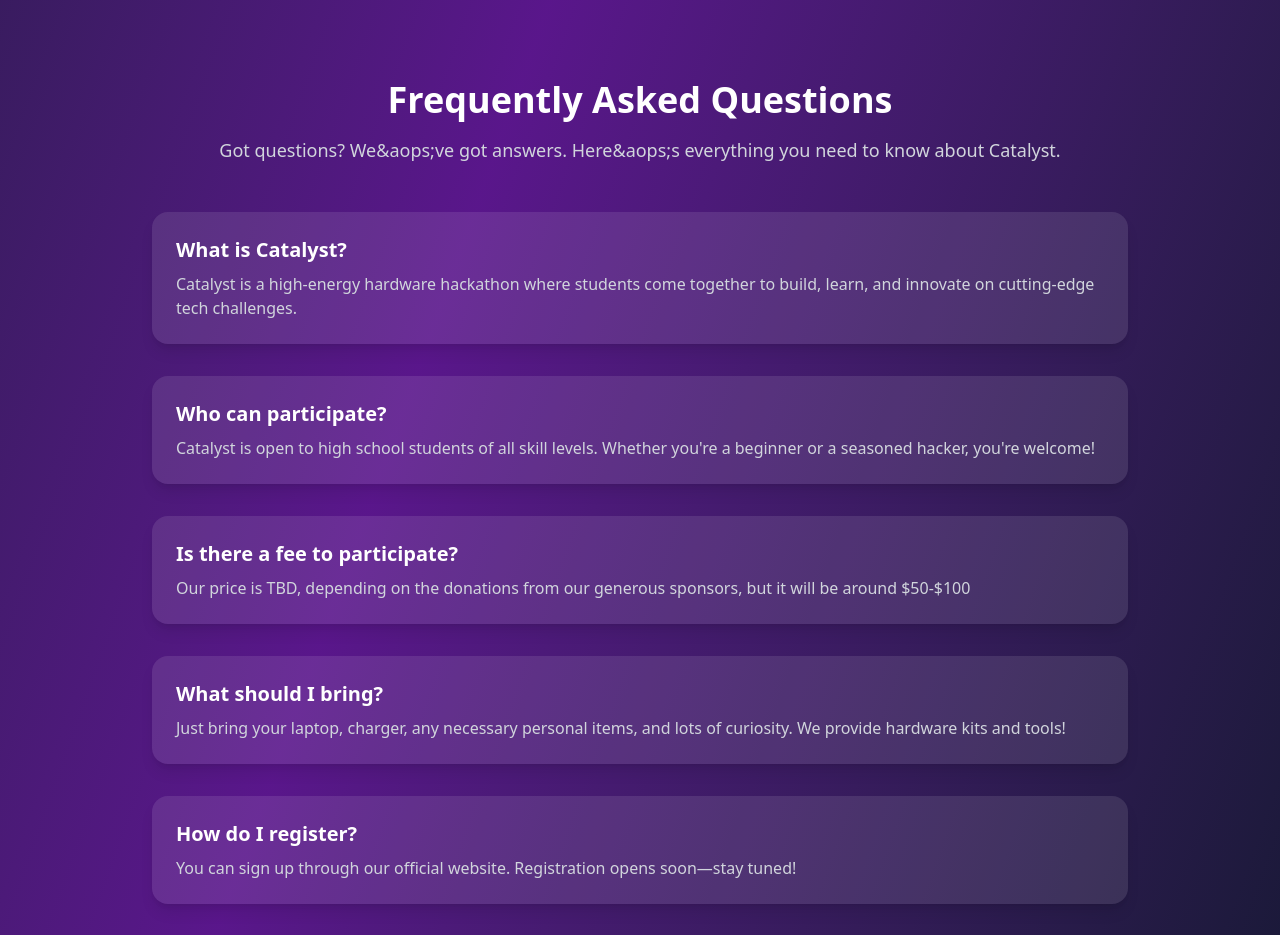
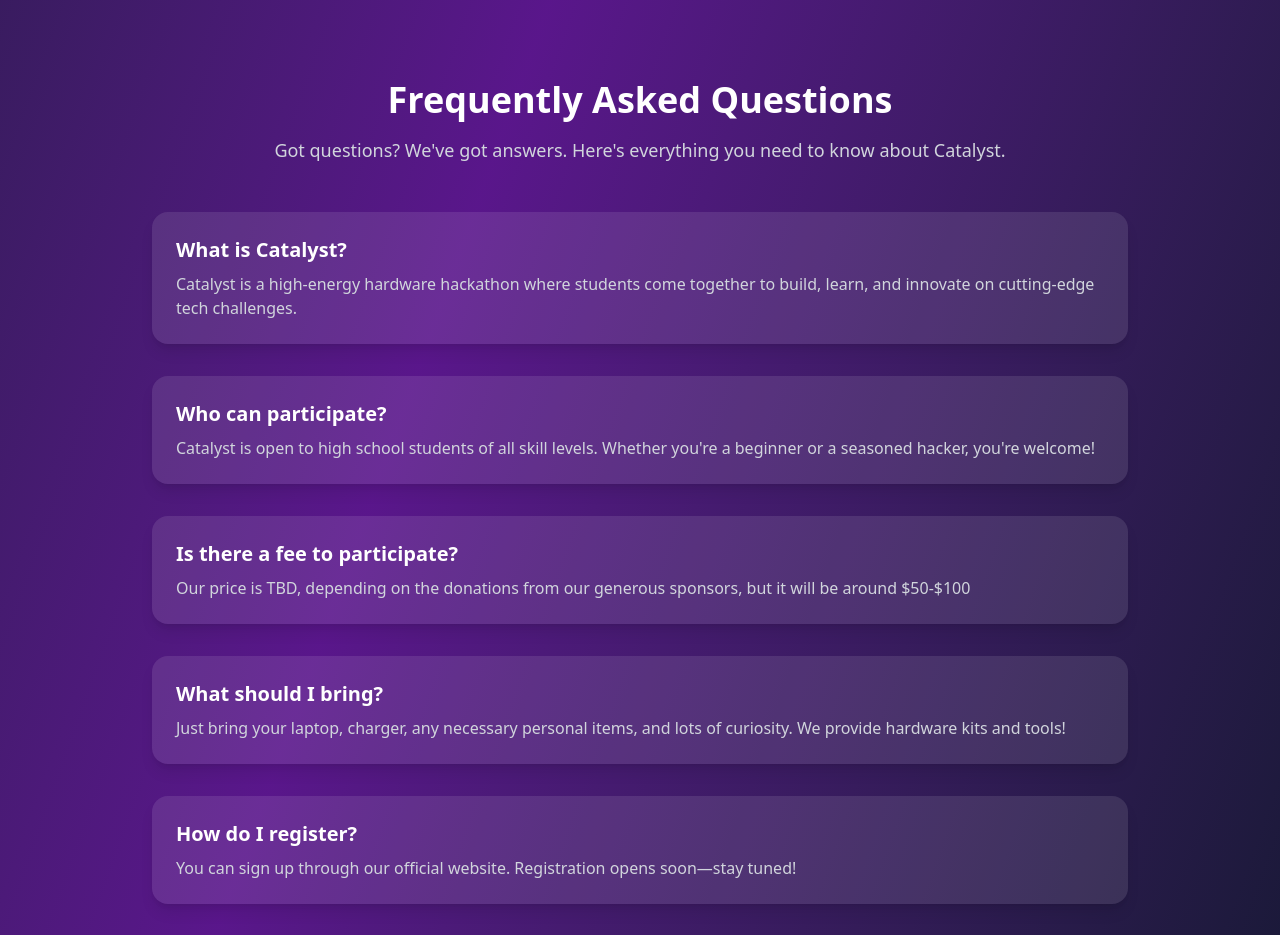
Before and after one commit to TheBlisteringSun/catalyst, a Next.js app: page / in a window 1280 px wide. Shown: the part 2040-2975 px from the top of the page. Built offline with nearby package versions, Linux system fonts and the light colour scheme.

Commit message:
Version 2.3 Apostrophe Fixed

```diff
--- a/src/app/page.tsx
+++ b/src/app/page.tsx
@@ -353,7 +353,7 @@ export default function Home() {
         >
           <h2 className="text-4xl font-bold mb-4">Frequently Asked Questions</h2>
           <p className="text-lg text-gray-300 mb-12">
-            <span>Got questions? We&aops;ve got answers. Here&aops;s everything you need to know about Catalyst.</span>
+            <span>Got questions? We&apos;ve got answers. Here&apos;s everything you need to know about Catalyst.</span>
           </p>
 
           <div className="space-y-8 text-left">
```
